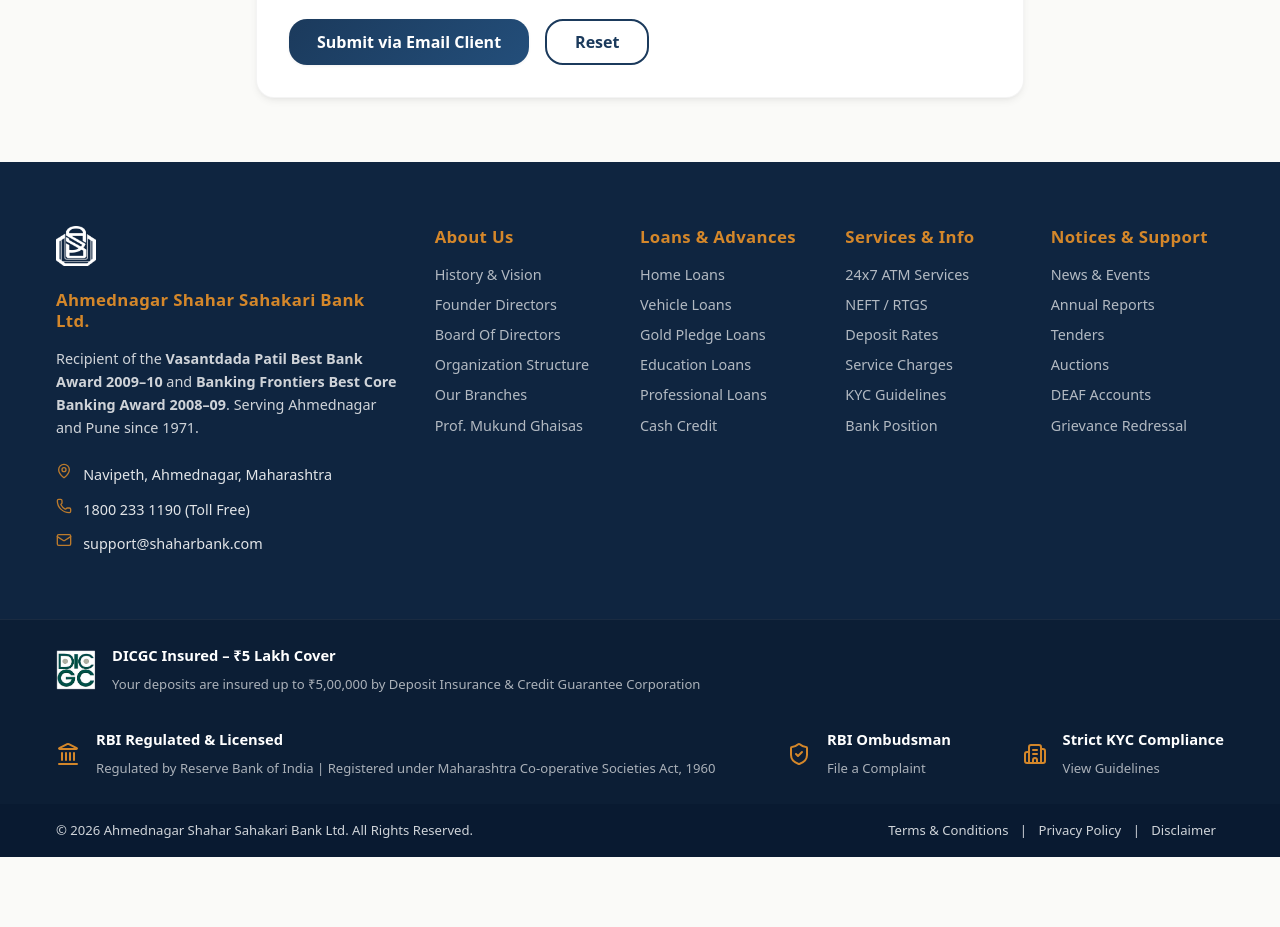
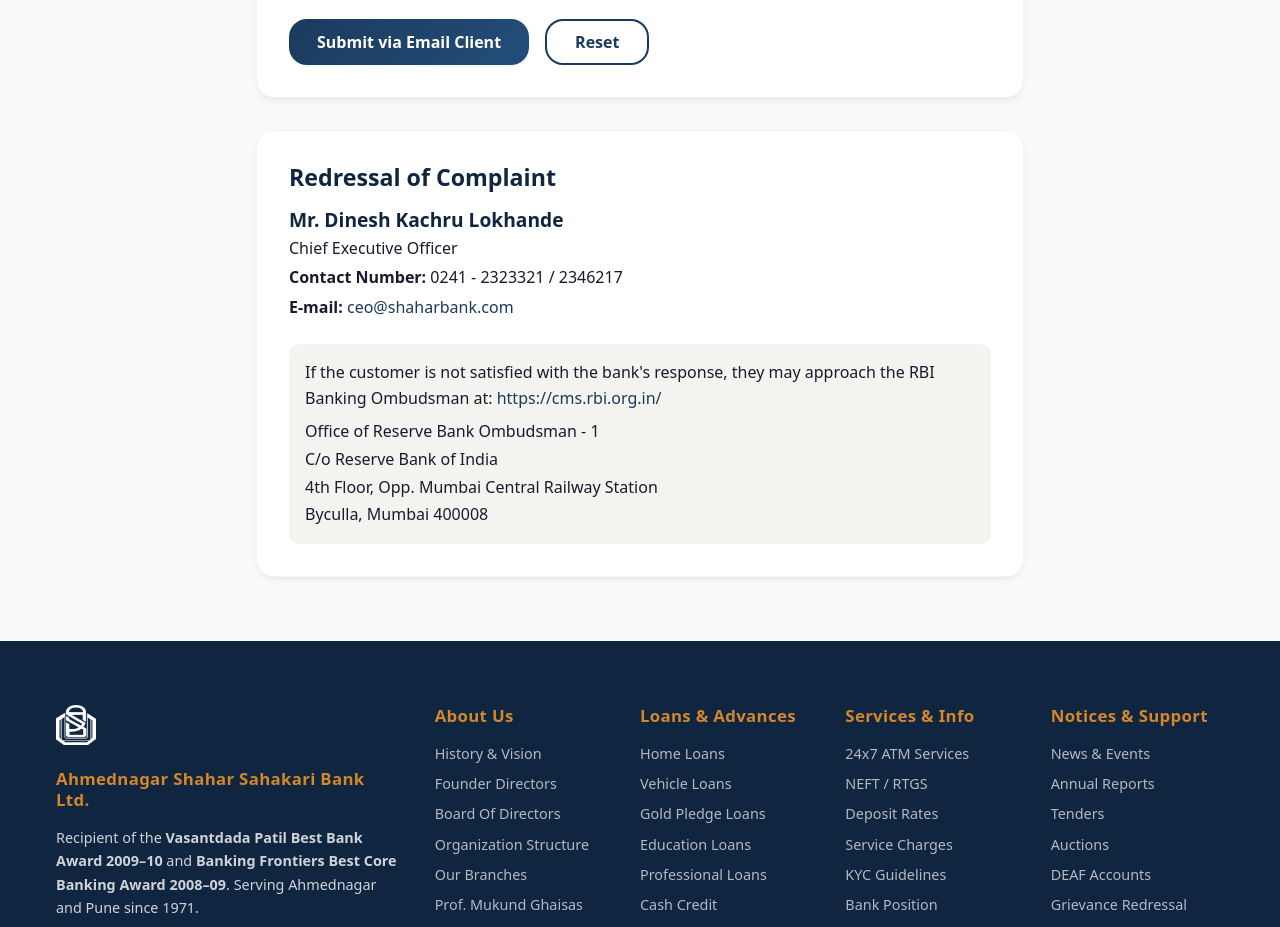
Before and after one commit to arnvptl/shahara-bank, a React (Vite) app: page /feedback in a window 1280 px wide. Shown: the part 880-1807 px from the top of the page. Before the commit the page ends 1737 px from the top, so only its background shows below. Built offline with nearby package versions, Linux system fonts and the light colour scheme.

Commit message:
redressal of complaint

```diff
--- a/src/pages/Feedback.jsx
+++ b/src/pages/Feedback.jsx
@@ -103,6 +103,27 @@
             </div>
           </form>
         </div>
+
+        <div className="card" style={{ marginTop: 'var(--spacing-xl)' }}>
+          <h3 style={{ marginBottom: 'var(--spacing-md)' }}>Redressal of Complaint</h3>
+
+          <div style={{ marginBottom: 'var(--spacing-lg)' }}>
+            <h4 style={{ margin: '0 0 var(--spacing-xs) 0' }}>Mr. Dinesh Kachru Lokhande</h4>
+            <p className="text-muted" style={{ margin: '0 0 var(--spacing-xs) 0' }}>Chief Executive Officer</p>
+            <p style={{ margin: '0 0 var(--spacing-xs) 0' }}><strong>Contact Number:</strong> 0241 - 2323321 / 2346217</p>
+            <p style={{ margin: '0' }}><strong>E-mail:</strong> <a href="mailto:ceo@shaharbank.com">ceo@shaharbank.com</a></p>
+          </div>
+
+          <div style={{ padding: 'var(--spacing-md)', backgroundColor: 'var(--color-bg-alt)', borderRadius: 'var(--radius-md)' }}>
+            <p style={{ margin: '0 0 var(--spacing-sm) 0', fontWeight: '500' }}>If the customer is not satisfied with the bank's response, they may approach the RBI Banking Ombudsman at: <a href="https://cms.rbi.org.in/" target="_blank" rel="noopener noreferrer">https://cms.rbi.org.in/</a></p>
+            <div className="text-muted">
+              <p style={{ margin: '0 0 2px 0' }}>Office of Reserve Bank Ombudsman - 1</p>
+              <p style={{ margin: '0 0 2px 0' }}>C/o Reserve Bank of India</p>
+              <p style={{ margin: '0 0 2px 0' }}>4th Floor, Opp. Mumbai Central Railway Station</p>
+              <p style={{ margin: '0' }}>Byculla, Mumbai 400008</p>
+            </div>
+          </div>
+        </div>
       </div>
     </div>
   );
```
